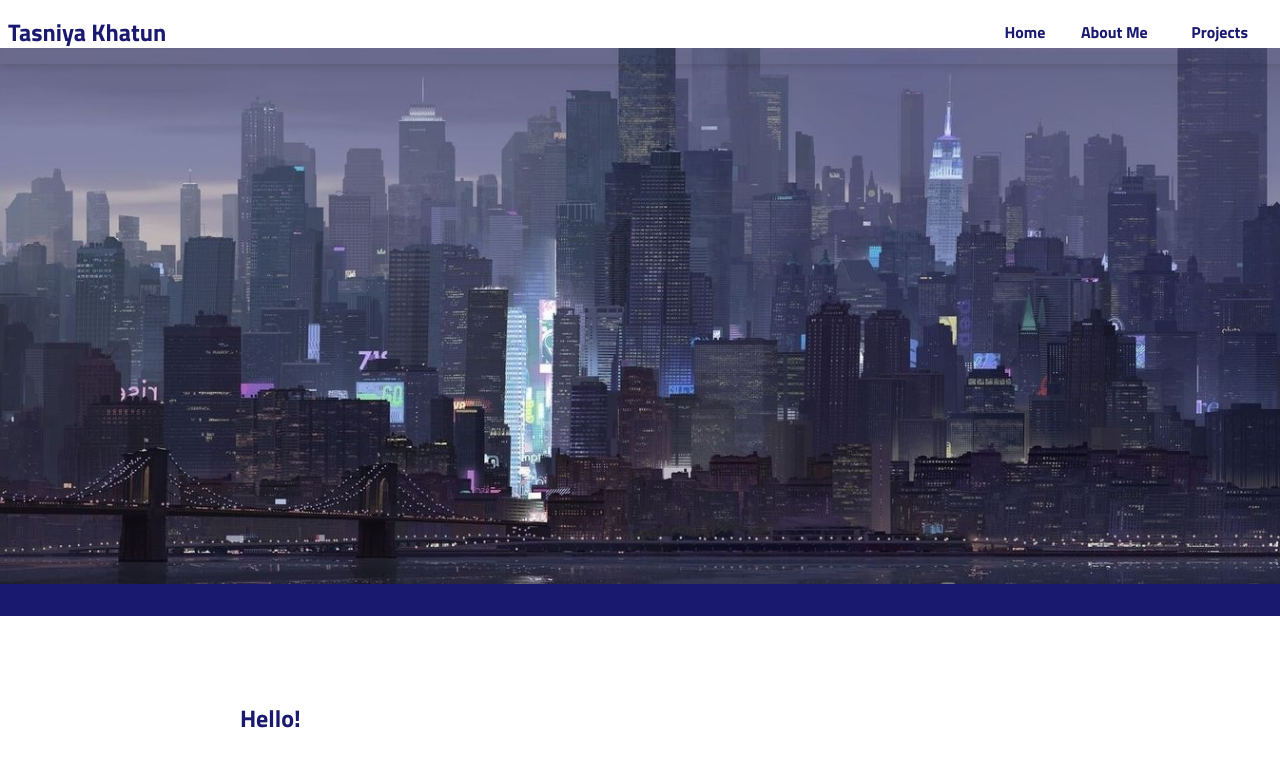
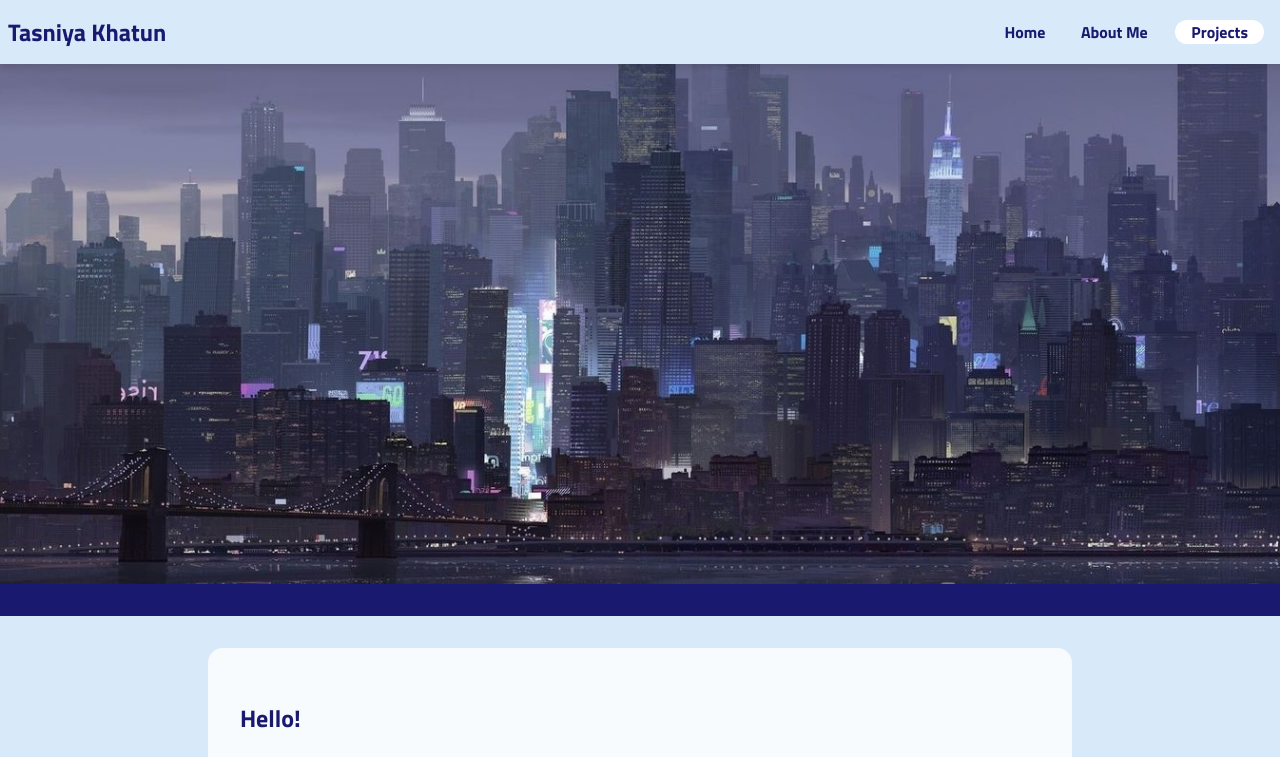
Before and after one commit to Tasniya15/Tasniya15.github.io, a plain HTML site: page index.html in a window 1280 px wide. Shown: the top 757 px of the page. Drawn offline with Linux system fonts and the light colour scheme.

Commit message:
Update styles.css

```diff
--- a/styles/styles.css
+++ b/styles/styles.css
@@ -4,7 +4,7 @@
  }
 
  body {
-    background-color:##D8EAFA;
+    background-color:#D8EAFA;
     margin: 0;
     box-sizing: border-box;
     display: flex;
@@ -38,7 +38,7 @@
  }
 
  .nav {
-    background-color: ##D8EAFA;
+    background-color: #D8EAFA;
     color: midnightblue;
     display: flex;
     justify-content: space-between;
@@ -185,7 +185,7 @@
 
  /* Footer */
  footer {
-    background-color: ##D8EAFA;
+    background-color: #D8EAFA;
     display: flex;
     justify-content: center;
     align-items: center;
```
